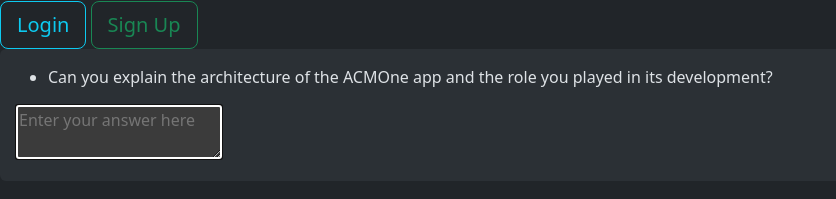
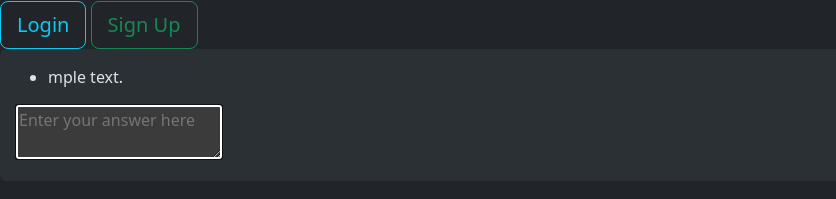
Before and after one commit to Balaji-3009/Interview-Prep, a FastAPI app: page /api/chatbot in a window 1280 px wide. Shown: the part 433-632 px from the top of the page, without its empty margins (0-836 px from the left). Run offline with FastAPI, Linux system fonts and the light colour scheme; tables that the repository leaves empty hold one stand-in row (values such as "Sample post"); a database or web service that is not in the repository returns one stand-in record (values such as "Sample title"); data that the repository does not hold is empty; some web fonts are replaced.

Commit message:
chatbot backend integration

```diff
--- a/api/routes.py
+++ b/api/routes.py
@@ -42,7 +42,7 @@ async def upload_pdf(request: Request, file: UploadFile = File(...)):
 
 
     return templates.TemplateResponse(
-        "homepage.html", {"request": request, "questions": questions}
+        "homepage.html", {"request": request}
     )
 
 
@@ -75,4 +75,4 @@ async def chatbot(request: Request):
                 if len(i) > 5:
                     questions.append(i[2:])
     print(questions)
-    return templates.TemplateResponse(request=request, name="interview.html", context={"questions": questions})
+    return templates.TemplateResponse("interview.html", {"request": request, "qns":questions})
--- a/templates/interview.html
+++ b/templates/interview.html
@@ -28,21 +28,13 @@
             </ul>
             <form>
                 <textarea type="text" placeholder="Enter your answer here" id="input-box" autofocus></textarea>
+
             </form>
         </div>
         <script src="https://cdn.jsdelivr.net/npm/bootstrap@5.3.3/dist/js/bootstrap.bundle.min.js" integrity="sha384-YvpcrYf0tY3lHB60NNkmXc5s9fDVZLESaAA55NDzOxhy9GkcIdslK1eN7N6jIeHz" crossorigin="anonymous"></script>
         <script src="https://ajax.googleapis.com/ajax/libs/jquery/3.7.1/jquery.min.js"></script>
         <script>
-            var questions = [
-                " Can you explain the architecture of the ACMOne app and the role you played in its development?",
-                " How did you ensure the security and scalability of the Meal Mate website while developing the backend?",
-                " Can you walk us through the process of developing the Sight Sync project, including the challenges faced and the solutions implemented?",
-                " Can you explain the project you worked on at Astute? What was your role and what technologies did you use?",
-                " How did you integrate Hugging Face's API with the Flask backend at Astute? Can you explain the process and the benefits of using natural language processing models for product marketing?",
-                " Can you describe your experience as a Backend Developer Intern at Jurident? What technologies did you use and what were some of the challenges you faced during",
-                " Can you tell me about your role in the Association for Computing Machinery (ACM-VIT) and how it has helped you develop your skills as a software developer?",
-                " You mentioned that you are working on a publication titled 'Precision Agriculture using ML'. Can you provide more details about the project, such as the specific machine learning techniques you are using and the potential impact of this technology on the agriculture industry?"
-            ];
+            var questions = {{qns | safe}};
             var answers = [];
             const inputBox = $("#input-box");
             const interview = $("#interview");
```
